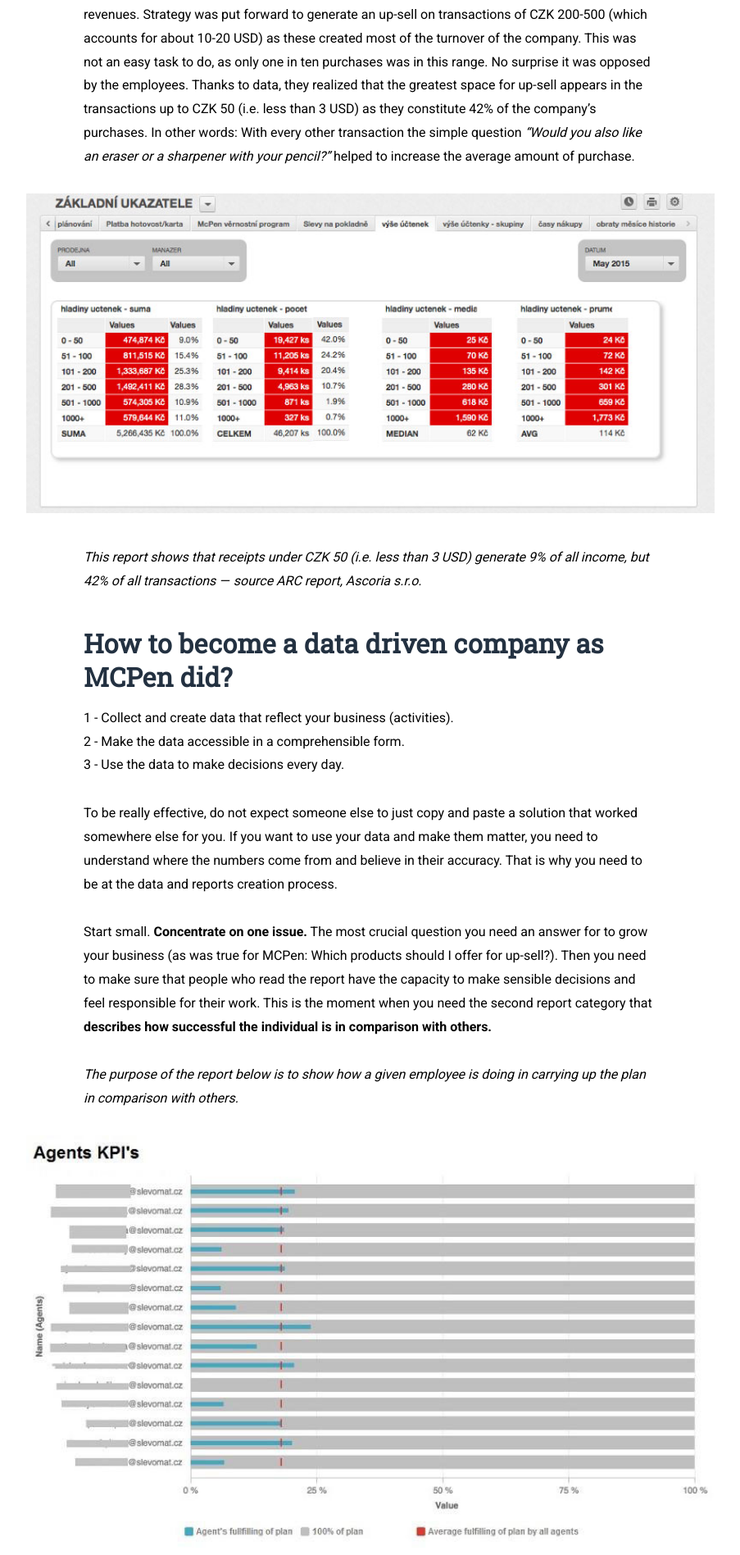
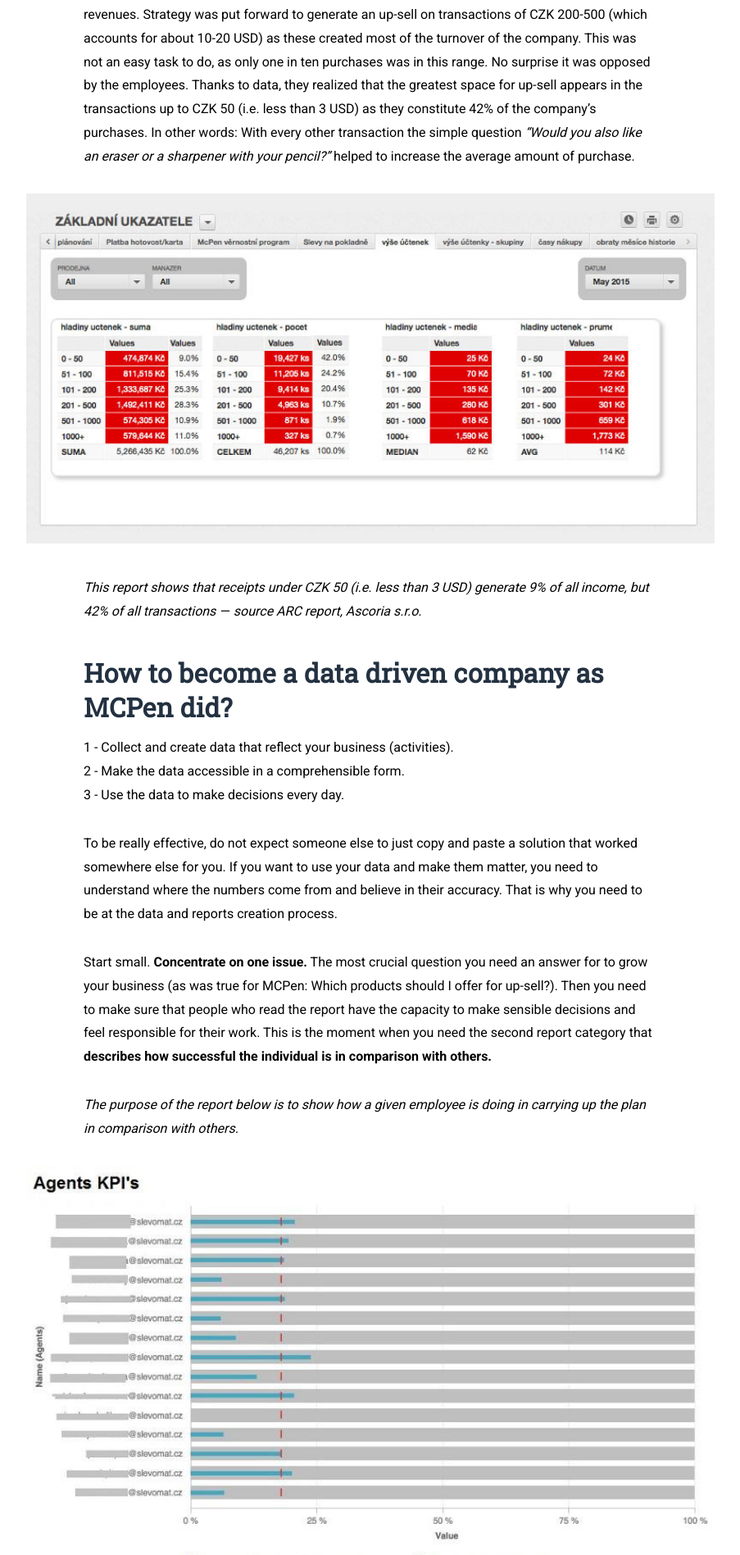
Before and after one commit to keboola/blog, a Jekyll site: the page built from _posts/2018-10-11-mcpen.md, in a window 1280 px wide. Shown: the part 1529-3426 px from the top of the page at 82% size, without its empty margins (188-1091 px from the left). Built offline with Jekyll 4.4.1, drawn with Linux system fonts in a browser that asks for light colours; nearby versions of some CDN libraries.

Commit message:
Update from Forestry.io - Updated mcpen.md

```diff
--- a/_posts/2018-10-11-mcpen.md
+++ b/_posts/2018-10-11-mcpen.md
@@ -20,7 +20,7 @@
 
 The recipe for success was actually quite simple. The company knew it needed to increase revenues. Strategy was put forward to generate an up-sell on transactions of CZK 200-500 (which accounts for about 10-20 USD) as these created most of the turnover of the company. This was not an easy task to do, as only one in ten purchases was in this range. No surprise it was opposed by the employees. Thanks to data, they realized that the greatest space for up-sell appears in the transactions up to CZK 50 (i.e. less than 3 USD) as they constitute 42% of the company's purchases. In other words: With every other transaction the simple question _"Would you also like an eraser or a sharpener with your pencil?"_ helped to increase the average amount of purchase.
 
-![](/uploads/mcPenArticle2.jpg)
+![](/uploads/mcPenArticle2-1.jpg)
 
 _This report shows that receipts under CZK 50 (i.e. less than 3 USD) generate 9% of all income, but 42% of all transactions —  source ARC report, Ascoria s.r.o._
 
```
